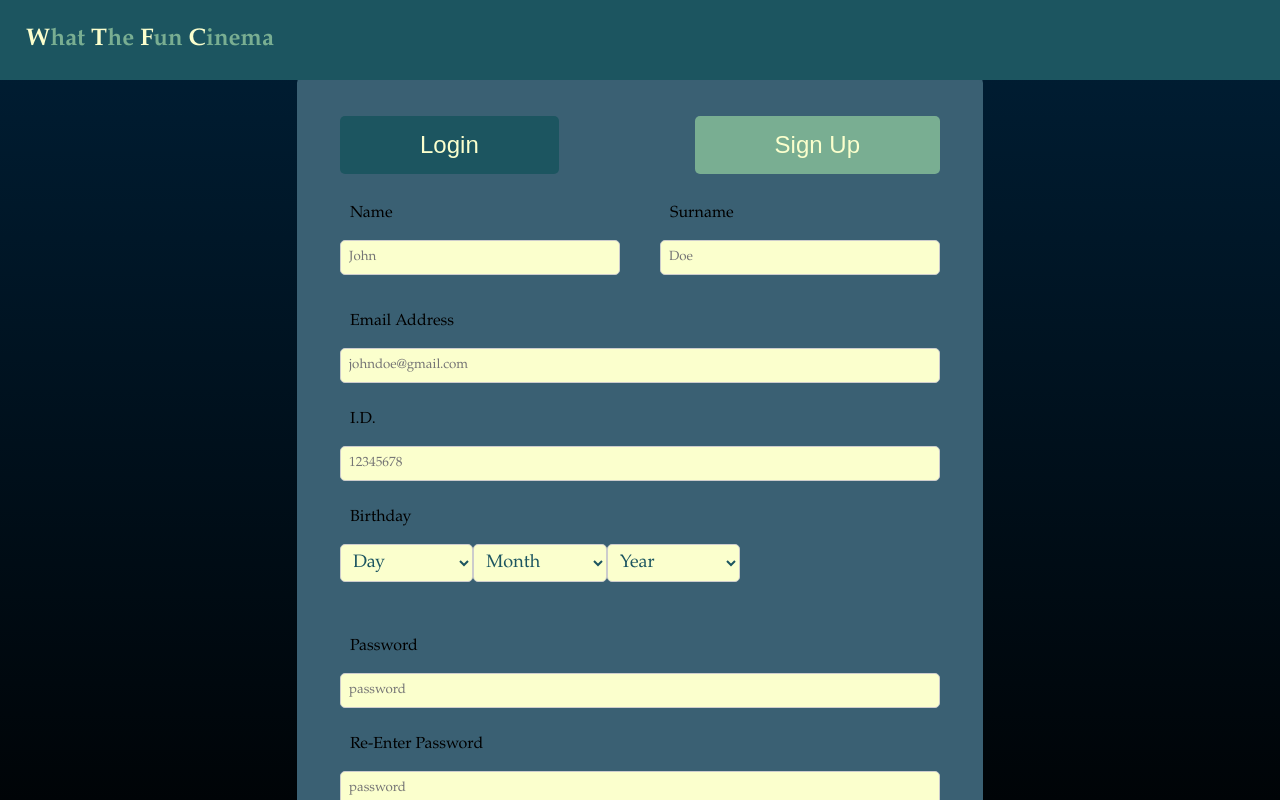
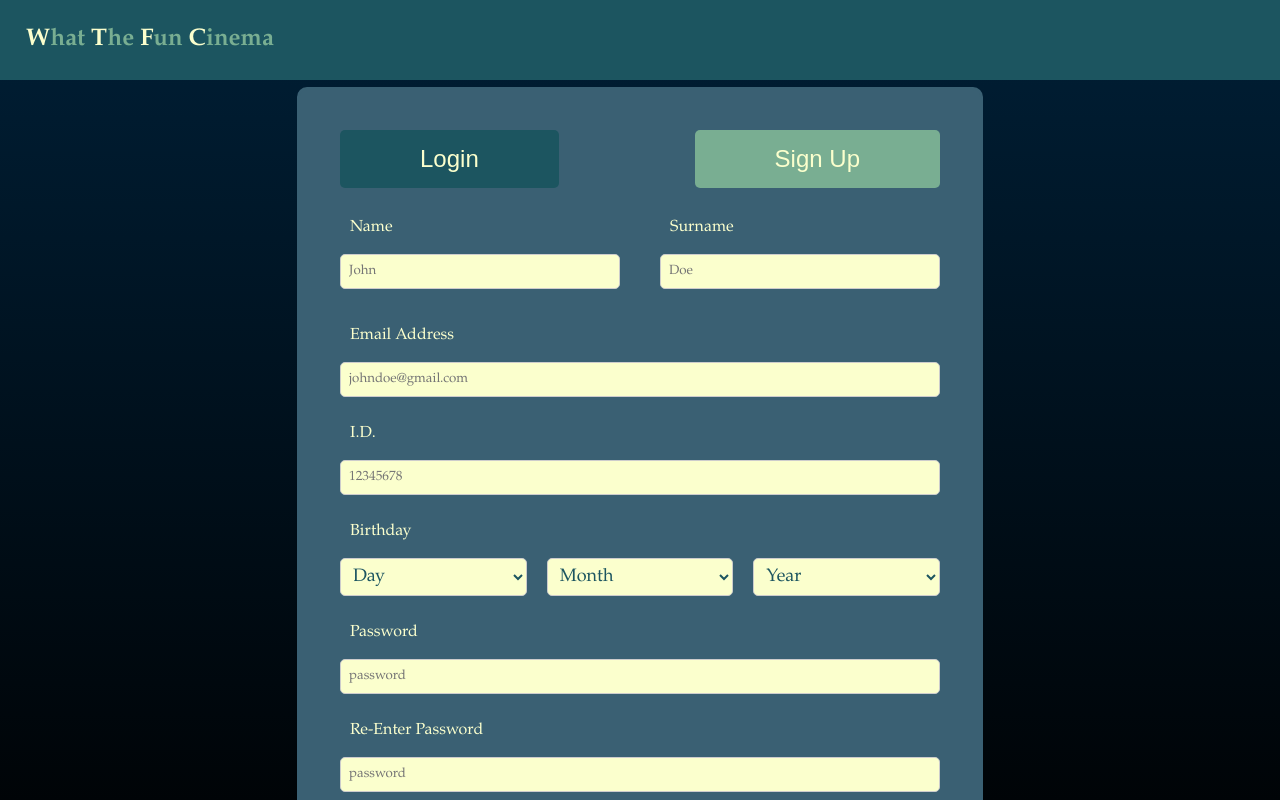
Before and after one commit to SgO1337/frontend-proyecto-tic1-grupo-6, a React (Create React App) app: page /signup in a window 1280 px wide. Shown: the top 800 px of the page. Built offline with nearby package versions, Linux system fonts and the light colour scheme.

Commit message:
pan tortuga (soy santi)

```diff
--- a/src/pages/LoginPage.js
+++ b/src/pages/LoginPage.js
@@ -83,7 +83,7 @@ const LoginPage = () => {
         <div className="RegPage">
             {/* Top Bar */}
             <Navbar />
-            <div className="login-container" style={{ paddingBottom: '20px', marginBottom: '20px' }}>
+            <div className="login-container" style={{ paddingBottom: '20px', marginBottom: '20px'}}>
                 <div className="button-group">
                     <button className={`login-button ${currentPage === 'login' ? 'active' : ''}`}>Login</button>
                     <Link to="/signup">
@@ -92,7 +92,7 @@ const LoginPage = () => {
                 </div>
                 <form className="login-form" onSubmit={handleSubmit}>
                     <div className="form-group">
-                        <label htmlFor="email">Email Address</label>
+                        <label htmlFor="email" style= {{color: '#FBFFCD'}}>Email Address</label>
                         <input
                             placeholder="johndoe@gmail.com"
                             type="email"
@@ -104,7 +104,7 @@ const LoginPage = () => {
                         />
                     </div>
                     <div className="form-group">
-                        <label htmlFor="password">Password</label>
+                        <label htmlFor="password" style= {{color: '#FBFFCD'}}>Password</label>
                         <input
                             placeholder="password"
                             type="password"
--- a/src/pages/SignUpPage.js
+++ b/src/pages/SignUpPage.js
@@ -164,7 +164,7 @@ const SignUpPage = () => {
                 <form className="login-form" onSubmit={handleSubmit}>
                     <div className="form-row">
                         <div className="form-group">
-                            <label htmlFor="name">Name</label>
+                            <label htmlFor="name" style= {{color: '#FBFFCD'}}>Name</label>
                             <input
                                 placeholder="John"
                                 type="text"
@@ -176,7 +176,7 @@ const SignUpPage = () => {
                             />
                         </div>
                         <div className="form-group">
-                            <label htmlFor="surname">Surname</label>
+                            <label htmlFor="surname" style= {{color: '#FBFFCD'}}>Surname</label>
                             <input
                                 placeholder="Doe"
                                 type="text"
@@ -189,7 +189,7 @@ const SignUpPage = () => {
                         </div>
                     </div>
                     <div className="form-group">
-                        <label htmlFor="email">Email Address</label>
+                        <label htmlFor="email" style= {{color: '#FBFFCD'}}>Email Address</label>
                         <input
                             placeholder="johndoe@gmail.com"
                             type="email"
@@ -201,7 +201,7 @@ const SignUpPage = () => {
                         />
                     </div>
                     <div className="form-group">
-                        <label htmlFor="identification">I.D.</label>
+                        <label htmlFor="identification" style= {{color: '#FBFFCD'}}>I.D.</label>
                         <input
                             placeholder="12345678"
                             type="text"
@@ -215,7 +215,7 @@ const SignUpPage = () => {
 
                     {/* Birthday Selector */}
                     <div className="form-group">
-                        <label htmlFor="birthday">Birthday</label>
+                        <label htmlFor="birthday" style= {{color: '#FBFFCD'}}>Birthday</label>
                         <div className="birthday-selector">
                             <select name="day" value={user.day} onChange={handleChange} required>
                                 <option value="">Day</option>
@@ -233,8 +233,7 @@ const SignUpPage = () => {
                     </div>
 
                     <div className="form-group">
-                        <br />
-                        <label htmlFor="password">Password</label>
+                        <label htmlFor="password" style= {{color: '#FBFFCD'}}>Password</label>
                         <input
                             placeholder="password"
                             type="password"
@@ -246,7 +245,7 @@ const SignUpPage = () => {
                         />
                     </div>
                     <div className="form-group">
-                        <label htmlFor="reEnteredPassword">Re-Enter Password</label>
+                        <label htmlFor="reEnteredPassword" style= {{color: '#FBFFCD'}}>Re-Enter Password</label>
                         <input
                             placeholder="password"
                             type="password"
--- a/src/styles/stylesRegisterPage.css
+++ b/src/styles/stylesRegisterPage.css
@@ -9,7 +9,6 @@
     padding: 40px; /* Increased padding */
     border-radius: 10px;
     border: solid #3a6073;
-;
 }
 
 .button-group {
@@ -122,33 +121,51 @@ a[href="/forgot-password"]:hover {
     color: #104166;
 }
 
-/* Style the select dropdowns */
-.birthday-selector select {
-    font-size: 18px; /* Increase the font size */
-    padding: 10px;   /* Increase the padding */
-    width: 120px;    /* Adjust the width */
-    margin-right: 10px; /* Space between the selects */
-    border-radius: 5px; /* Add some rounding for aesthetics */
-    border: 1px solid #ccc; /* Light border */
-}
-
-/* Hide the "Day", "Month", and "Year" option once the user opens the dropdown */
-.birthday-selector select:focus option[value=""] {
-    display: none; /* Hide the default option on focus */
-}
-
-/* Optional: Add a hover effect */
-.birthday-selector select:hover {
-    border-color: #888;
-}
-
-/* Adjust the form group to center the dropdowns */
 .birthday-selector {
     display: flex;
     justify-content: space-between;
-    max-width: 400px;
+    gap: 50px;
+    height: 47.5px;
+    width: 100%; /* Make the selector occupy the full width */
     margin-bottom: 20px;
 }
+
+.birthday-selector select {
+    flex: 1; /* Make all the select elements occupy equal space */
+    margin-right: 10px; /* Space between the selects */
+    padding: 10px; /* Increased padding for better appearance */
+    border-radius: 5px; /* Optional: Rounded corners */
+    border: 1px solid #ccc;
+    font-size: 18px;
+}
+
+/* Remove the right margin for the last select (year) */
+.birthday-selector select:last-child {
+    margin-right: 0;
+}
+.birthday-selector {
+    display: flex;
+    justify-content: space-between;
+    gap: 20px; /* Reduce the gap to make spacing more balanced */
+    height: auto; /* Remove the fixed height to allow for text fit */
+    width: 100%; /* Ensure it takes the full width of the container */
+    margin-bottom: 20px;
+}
+
+.birthday-selector select {
+    flex: 1; /* Make all the select elements occupy equal space */
+    margin-right: 10px; /* Space between the selects */
+    padding: 10px; /* Increased padding for better appearance */
+    border-radius: 5px; /* Optional: Rounded corners */
+    border: 1px solid #ccc;
+    font-size: 18px;
+}
+
+/* Remove the right margin for the last select (year) */
+.birthday-selector select:last-child {
+    margin-right: 0;
+}
+
 
 /* Styles for the forgot password button */
 .forgot-password-button {
```
Also changed, not shown: 1 other file (tests, documents, lock files or other folders).
